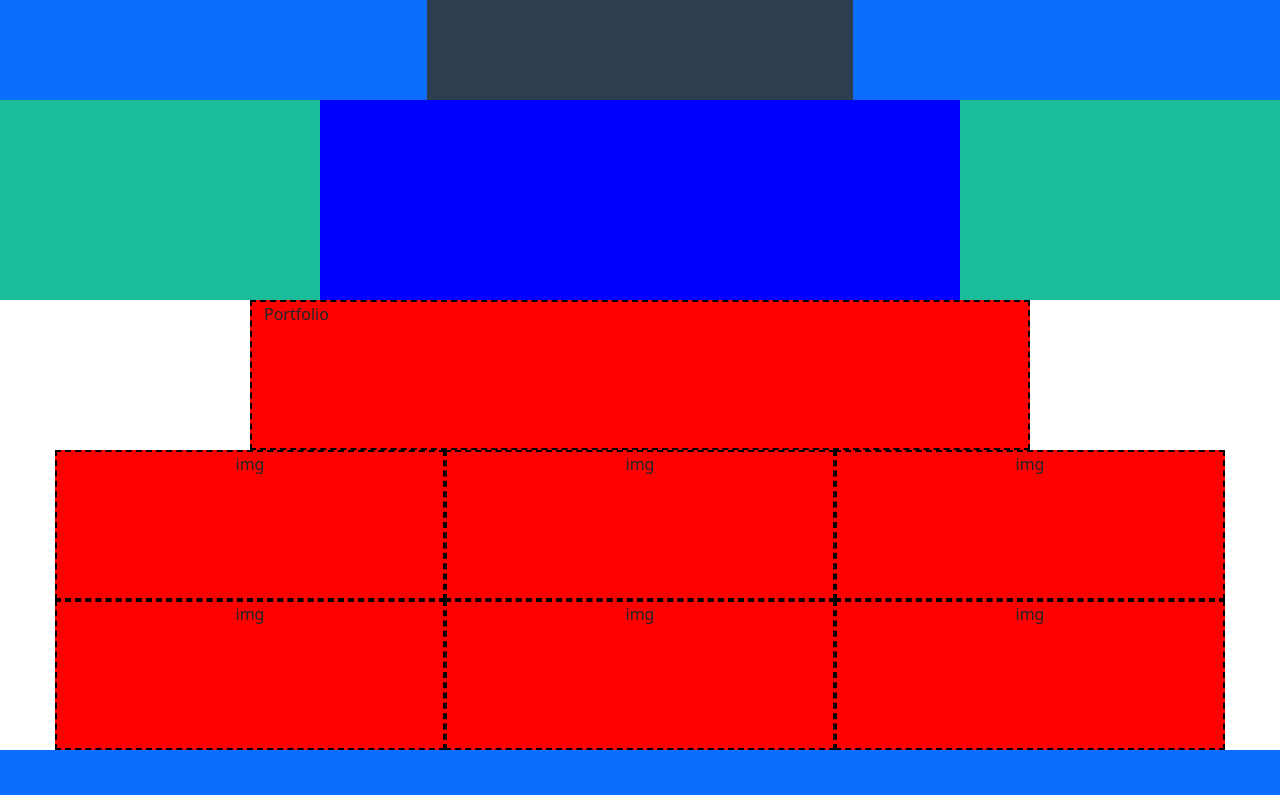
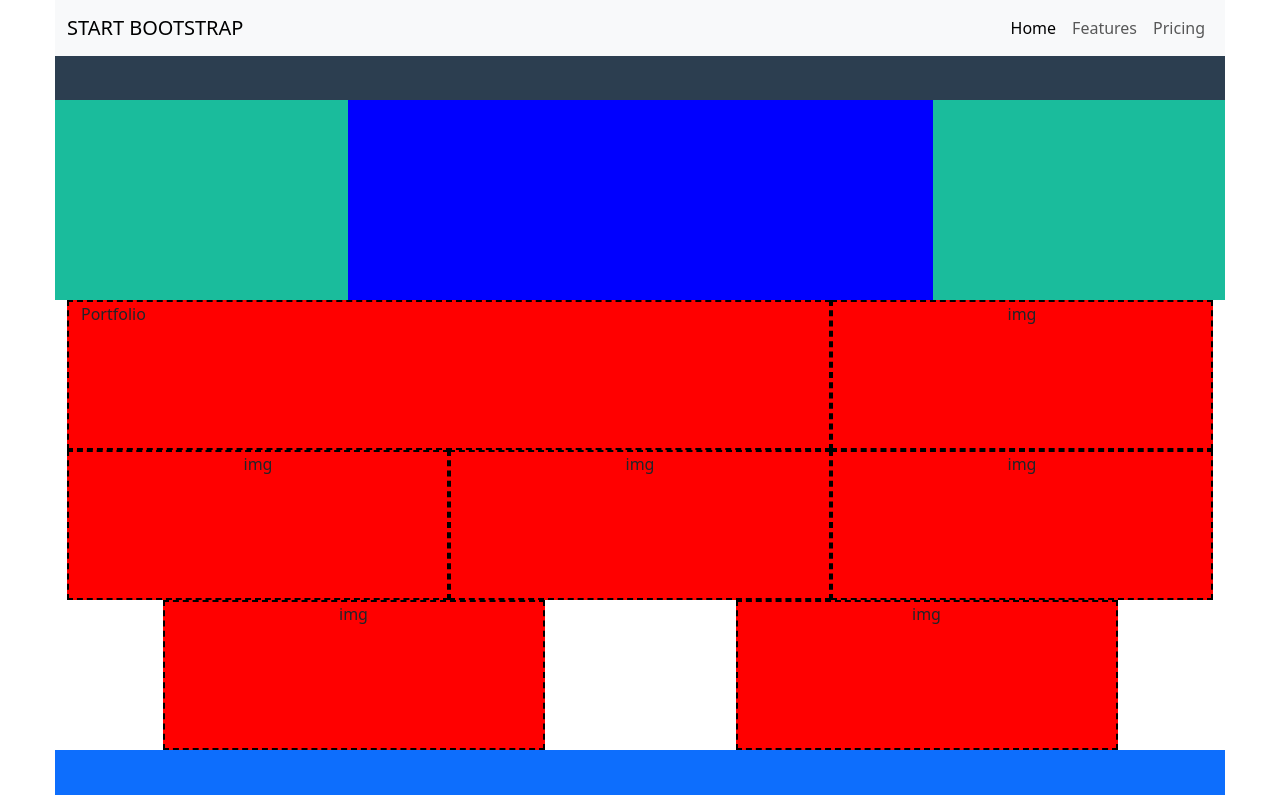
Before and after one commit to mikaeltreppo/-html-css-bootstrap-freelancer, a plain HTML site: page index.html in a window 1280 px wide. Shown: the top 795 px of the page. Drawn offline with nearby package versions, Linux system fonts and the light colour scheme.

Commit message:
Aggionrnamenti

```diff
--- a/css/style.css
+++ b/css/style.css
@@ -1,19 +1,29 @@
 .ms_header{
     height: 100px;
     background-color: rgb(44, 62, 80);
+    max-width: 1170px;
+    margin: auto;
 }
 .ms_nav-top{
+    max-width: 1170px;
+    margin: auto;
     height: 100px;
 }
 .ms_main{
+    max-width: 1170px;
+    margin: auto;
     background-color: rgb(26, 188, 156);
     height: 300px;
 }
 .ms_jumbotron{
+    max-width: 1170px;
+    margin: auto;
     background-color: blue;
     height: 300px;
 }
 .ms_card{
+    max-width: 1170px;
+    margin: auto;
     background-color: red;
     height: 150px;
     border: dashed 2px black;
--- a/index.html
+++ b/index.html
@@ -17,8 +17,29 @@
 <body>
     <header class="container-fluid ms_header fixed-top">
         <div class="row">
-            <div class="col-4 bg-primary  ms_nav-top"></div>
-            <div class="col-4 bg-primary offset-4 ms_nav-top"></div>
+            <nav class="navbar navbar-expand-lg bg-body-tertiary">
+                <div class="container-fluid">
+                  <a class="navbar-brand" href="#">START BOOTSTRAP</a>
+                  <button class="navbar-toggler" type="button" data-bs-toggle="collapse" data-bs-target="#navbarText" aria-controls="navbarText" aria-expanded="false" aria-label="Toggle navigation">
+                    <span class="navbar-toggler-icon"></span>
+                  </button>
+                  <div class="collapse navbar-collapse" id="navbarText">
+                    <ul class="navbar-nav ms-auto mb-2 mb-lg-0">
+                      <li class="nav-item">
+                        <a class="nav-link active" aria-current="page" href="#">Home</a>
+                      </li>
+                      <li class="nav-item">
+                        <a class="nav-link" href="#">Features</a>
+                      </li>
+                      <li class="nav-item">
+                        <a class="nav-link" href="#">Pricing</a>
+                      </li>
+                    </ul>
+
+                  </div>
+                </div>
+              </nav>
+
         </div>
     </header>
     <main class="container-fluid ms_main">
```
